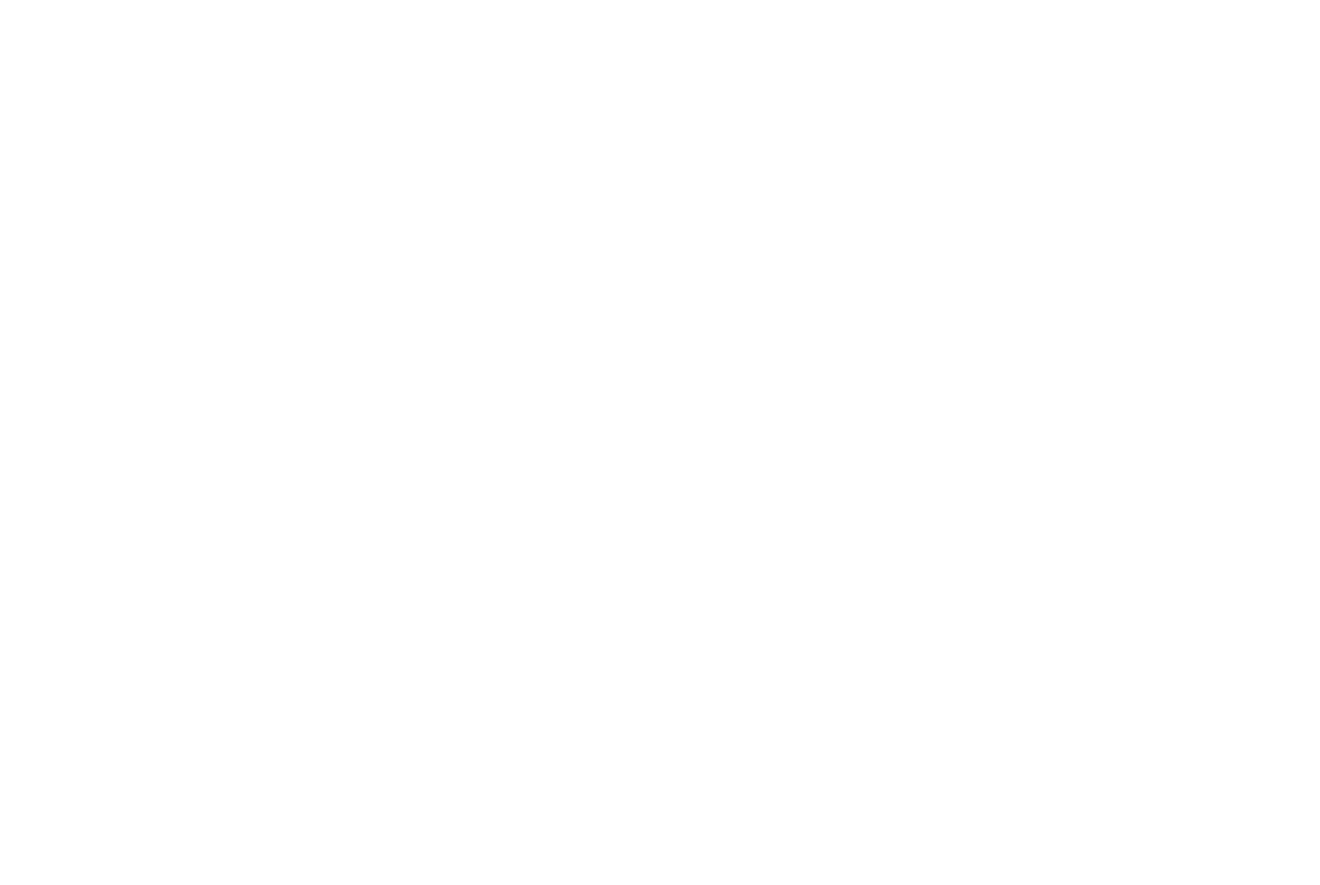
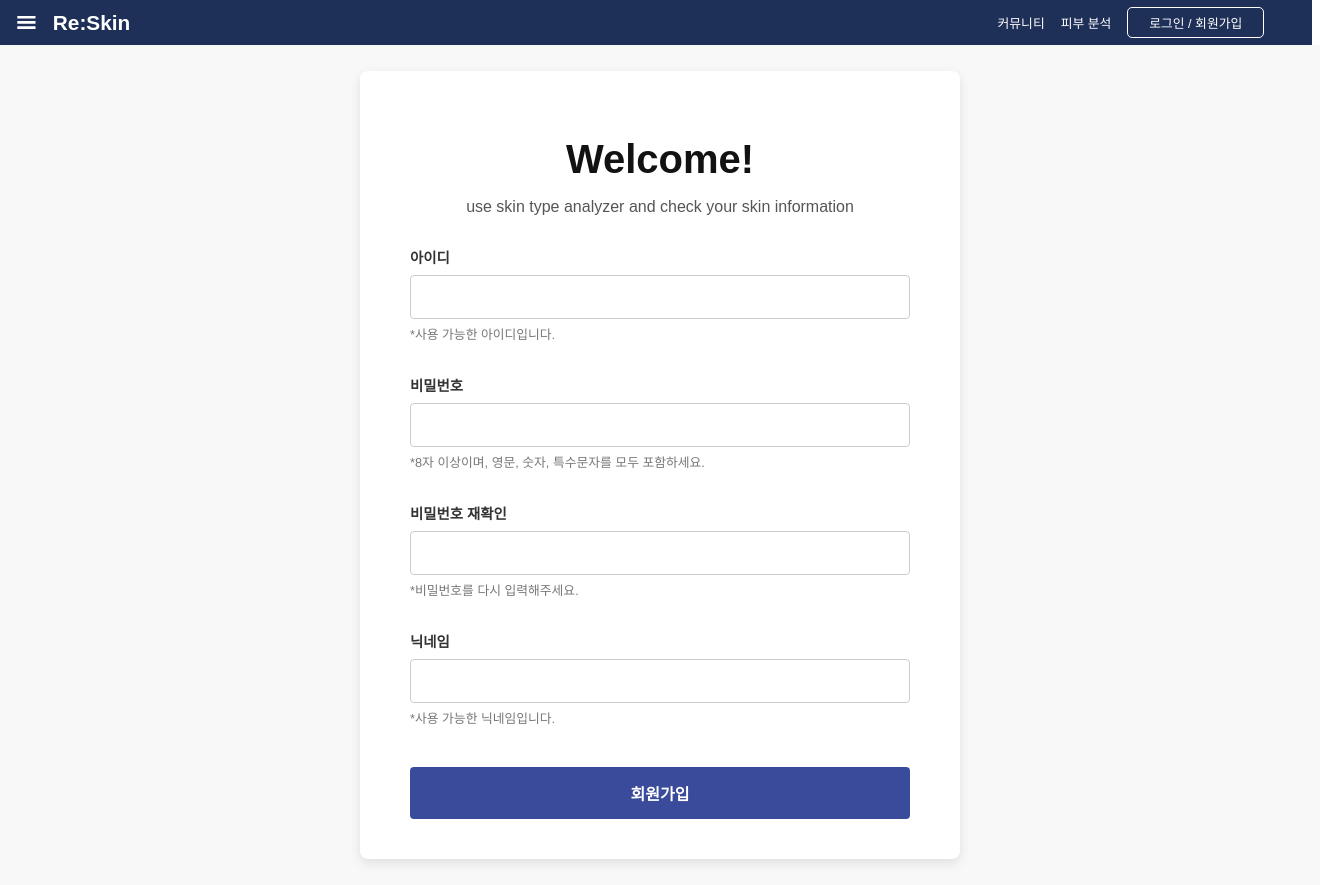
Before and after one commit to tab-captains/RE-Skin-fe, a React (Vite) app: page /register in a window 1280 px wide. Before the commit this address had no page. Shown: the whole page, 1320 px wide, since content can reach past the window. Before the commit the page ends 800 px from the top, so only its background shows below. Built offline with nearby package versions, Linux system fonts and the light colour scheme.

Commit message:
회원가입 페이지 연결 및 UI 완성

```diff
--- a/src/App.jsx
+++ b/src/App.jsx
@@ -4,6 +4,7 @@ import './App.css'
 import MainPage from './features/main/pages/MainPage';
 import RootLayout from './features/layout/RootLayout';
 import LoginPage from './features/auth/pages/LoginPage';
+import RegisterPage from './features/auth/pages/RegisterPage';
 import AnalysisOverviewPage from './features/analysis/pages/AnalysisOverviewPage';
 import CommunityPage from './features/community/pages/CommunityPage';
 
@@ -18,6 +19,7 @@ function App() {
           <Route index element={< MainPage/>} />
           <Route path="analysisOverview" element={<AnalysisOverviewPage />}/>
           <Route path="login" element={<LoginPage />}/>
+          <Route path="register" element={<RegisterPage />} />
           <Route path="community" element={<CommunityPage />}/>
       </Route>
       </Routes>
--- a/src/features/auth/components/LoginForm.jsx
+++ b/src/features/auth/components/LoginForm.jsx
@@ -1,8 +1,10 @@
 import React, { useState } from "react";
+import { useNavigate } from "react-router-dom";
 
 function LoginForm({ onLogin, onKakaoLogin }) {
   const [id, setId] = useState("");
   const [password, setPassword] = useState("");
+  const navigate = useNavigate();
 
   const validatePassword = (pw) => {
     const regExp =
@@ -58,7 +60,7 @@ function LoginForm({ onLogin, onKakaoLogin }) {
           border: "1px solid #dcdcdc",
           fontSize: "16px",
           marginBottom: "15px",
-          boxSizing: "border-box", // 👈 수정된 부분
+          boxSizing: "border-box",
         }}
       />
 
@@ -127,7 +129,9 @@ function LoginForm({ onLogin, onKakaoLogin }) {
           fontSize: "14px",
         }}
       >
-        <span style={{ cursor: "pointer", textDecoration: "underline" }}>
+        <span
+        onClick={() => navigate("/register")}
+        style={{ cursor: "pointer", textDecoration: "underline" }}>
           회원가입
         </span>{" "}
         /{" "}
--- /dev/null
+++ b/src/features/auth/components/RegisterForm.css
@@ -0,0 +1,78 @@
+.register-form-container {
+  background-color: #ffffff;
+  padding: 40px 50px;
+  border-radius: 8px;
+  box-shadow: 0 4px 12px rgba(0, 0, 0, 0.1);
+  width: 100%;
+  max-width: 500px;
+  text-align: left;
+}
+
+.register-title {
+  text-align: center;
+  font-size: 2.5rem;
+  font-weight: bold;
+  margin-bottom: 10px;
+  color: #121212;
+}
+
+.register-subtitle {
+  text-align: center;
+  font-size: 1rem;
+  color: #555;
+  margin-bottom: 30px;
+}
+
+.register-form {
+  display: flex;
+  flex-direction: column;
+  gap: 18px;
+}
+
+.input-group {
+  display: flex;
+  flex-direction: column;
+}
+
+.input-group label {
+  font-size: 0.9rem;
+  font-weight: bold;
+  color: #333;
+  margin-bottom: 8px;
+}
+
+.input-group input {
+  padding: 12px;
+  border: 1px solid #ccc;
+  border-radius: 4px;
+  font-size: 1rem;
+}
+
+.input-group input:focus {
+  outline: none;
+  border-color: #3a4b9b;
+  box-shadow: 0 0 0 2px rgba(58, 75, 155, 0.2);
+}
+
+.validation-message {
+  font-size: 0.8rem;
+  color: #777;
+  margin-top: 5px;
+}
+
+.register-button {
+  padding: 14px;
+  border: none;
+  border-radius: 4px;
+  background-color: #3a4b9b;
+  color: white;
+  font-size: 1rem;
+  font-weight: bold;
+  cursor: pointer;
+  transition: background-color 0.2s;
+  margin-top: 10px;
+}
+
+.register-button:hover {
+  background-color: #2c3a7c;
+}
--- /dev/null
+++ b/src/features/auth/components/RegisterForm.jsx
@@ -0,0 +1,46 @@
+import React from 'react';
+import './RegisterForm.css';
+
+function RegisterForm() {
+  return (
+    <div className="register-form-container">
+      <h1 className="register-title">Welcome!</h1>
+      <p className="register-subtitle">
+        use skin type analyzer and check your skin information
+      </p>
+
+      <form className="register-form">
+
+        <div className="input-group">
+          <label htmlFor="userid">아이디</label>
+          <input type="text" id="userid" />
+          <p className="validation-message">*사용 가능한 아이디입니다.</p>
+        </div>
+
+        <div className="input-group">
+          <label htmlFor="password">비밀번호</label>
+          <input type="password" id="password" />
+          <p className="validation-message">*8자 이상이며, 영문, 숫자, 특수문자를 모두 포함하세요.</p>
+        </div>
+
+        <div className="input-group">
+          <label htmlFor="confirm-password">비밀번호 재확인</label>
+          <input type="password" id="confirm-password" />
+          <p className="validation-message">*비밀번호를 다시 입력해주세요.</p>
+        </div>
+
+        <div className="input-group">
+          <label htmlFor="nickname">닉네임</label>
+          <input type="text" id="nickname" />
+          <p className="validation-message">*사용 가능한 닉네임입니다.</p>
+        </div>
+
+        <button type="submit" className="register-button">
+          회원가입
+        </button>
+      </form>
+    </div>
+  );
+}
+
+export default RegisterForm;
--- /dev/null
+++ b/src/features/auth/pages/RegisterPage.jsx
@@ -0,0 +1,22 @@
+import React from "react";
+import RegisterForm from "../components/RegisterForm";
+
+function RegisterPage() {
+  return (
+    <div
+      style={{
+        width: "100%",
+        minHeight: "100vh",
+        display: "flex",
+        justifyContent: "center",
+        alignItems: "center",
+        background: "#f8f8f8",
+        padding: "20px",
+      }}
+    >
+      <RegisterForm />
+    </div>
+  );
+}
+
+export default RegisterPage;
```
